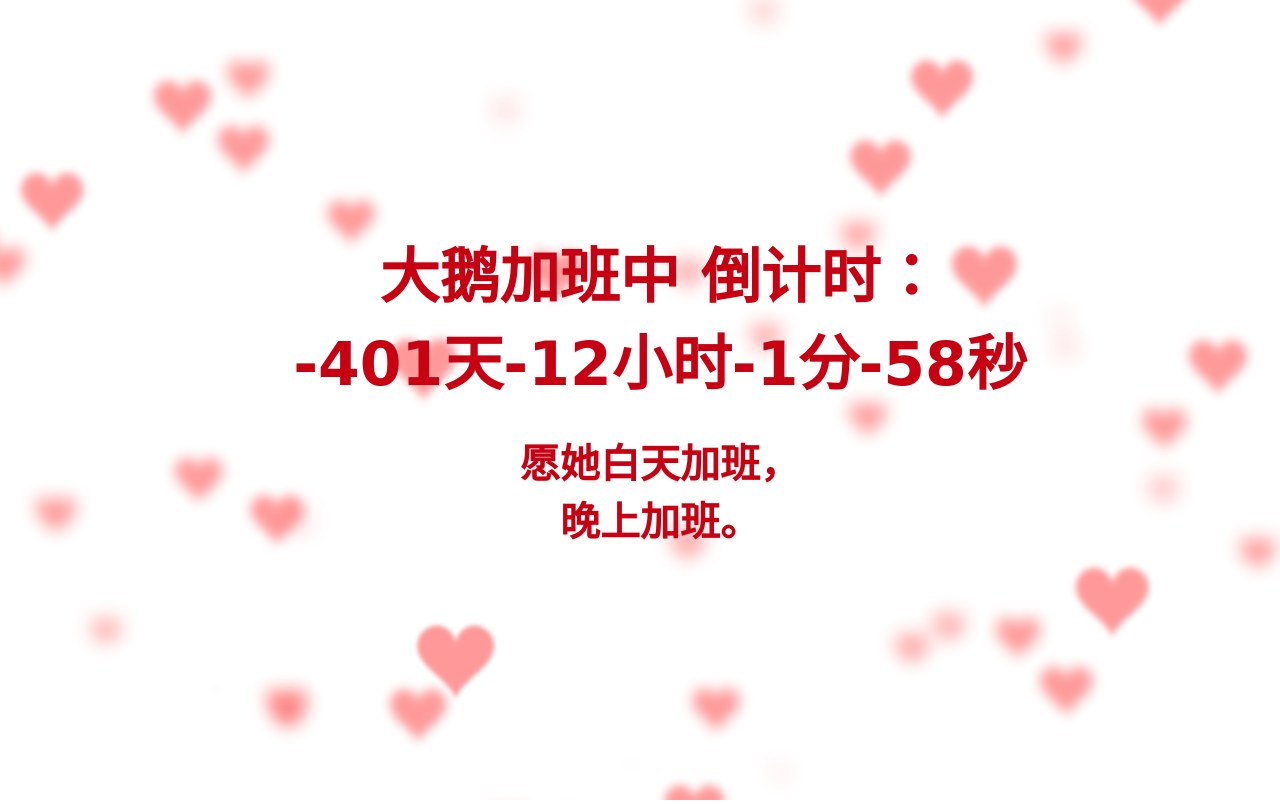
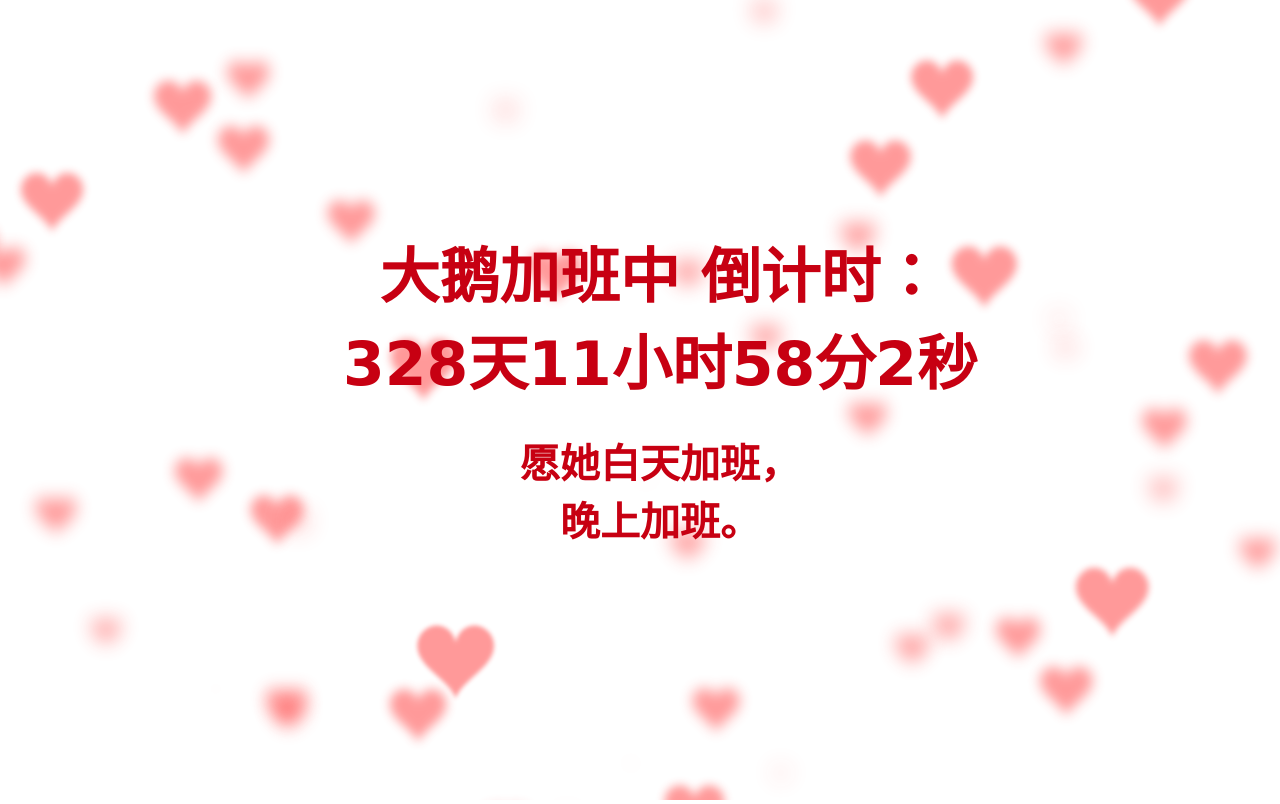
Before and after one commit to hui5200/newYear, a plain HTML site: page index.html in a window 1280 px wide. Drawn offline with Linux system fonts and the light colour scheme.

Commit message:
Update index.html
0000 时间调整

```diff
--- a/index.html
+++ b/index.html
@@ -130,7 +130,7 @@
     requestAnimationFrame(render);
 
     window.onload=function starttime(){
-        time(h1,'2022/1/1');     // 2021年春节时间
+        time(h1,'2024/1/1');     // 2024年春节时间
         ptimer = setTimeout(starttime,1000); // 添加计时器
     }
 
```
